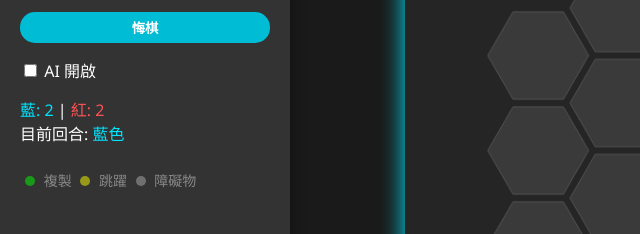
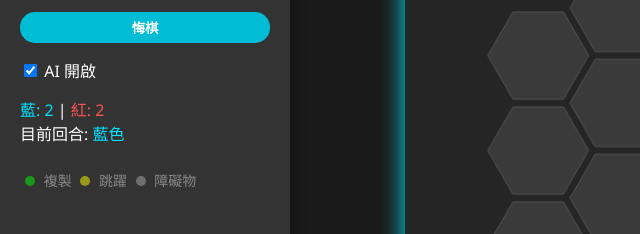
Before and after one commit to Sharrrrrrrrrrk/Hextakeover, a plain HTML site: page index.html in a window 1280 px wide. Shown: the part 202-436 px from the top of the page, 0-640 px from the left. Drawn offline with Linux system fonts and the light colour scheme.

Commit message:
Update index.html

```diff
--- a/index.html
+++ b/index.html
@@ -24,7 +24,7 @@ input[type=range], input[type=checkbox]{ cursor:pointer;}
     <input type="range" id="obstacleRange" min="0" max="20" value="3">
     <button id="resetBtn">重置棋局</button>
     <button id="undoBtn">悔棋</button>
-    <label><input type="checkbox" id="aiToggle"> AI 開啟</label>
+    <label><input type="checkbox" id="aiToggle" checked="true"> AI 開啟</label>
     <div id="status"></div>
     <div class="legend">
         <span class="dot" style="background: rgba(0, 255, 0, 0.5);"></span> 複製
```
